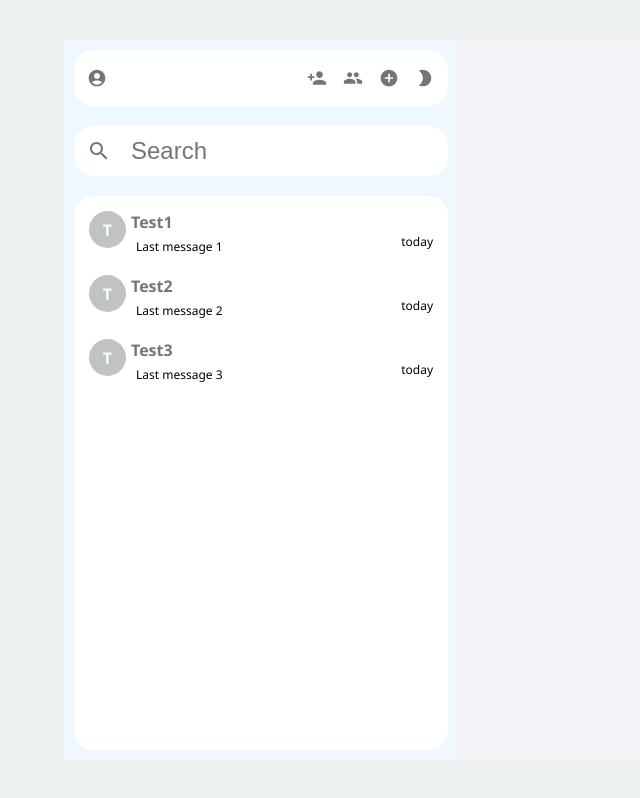
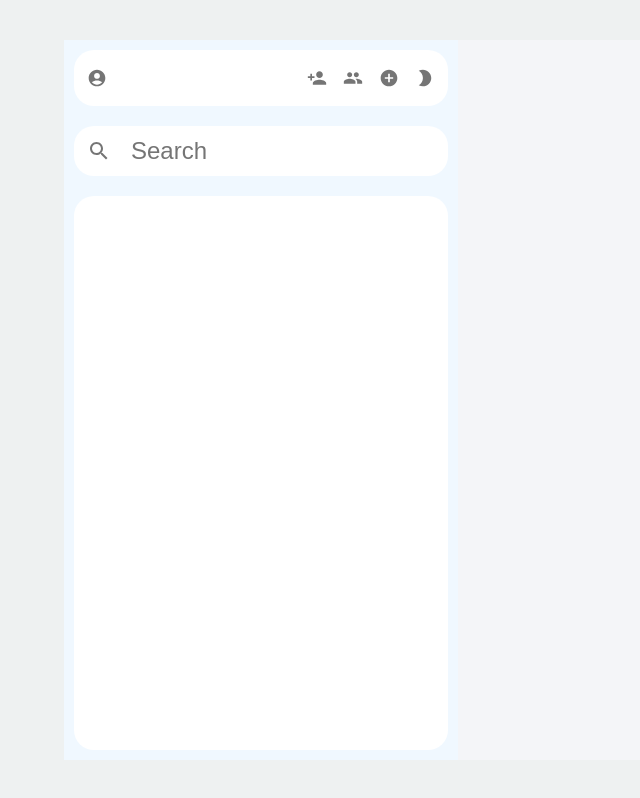
Before and after one commit to yogiwoo/Chat_app_clone, a React (Create React App) app: page /app in a window 1280 px wide. Shown: the whole page, without its empty margins (0-640 px from the left). Built offline with nearby package versions, Linux system fonts and the light colour scheme.

Commit message:
temp commit

```diff
--- a/src/Components/Sidebar.js
+++ b/src/Components/Sidebar.js
@@ -12,28 +12,23 @@ import { useNavigate } from "react-router-dom";
 import LightModeIcon from "@mui/icons-material/LightMode";
 import { useSelector, useDispatch } from "react-redux";
 import { toggleTheme } from "../Features/themeSlice";
+import axios from 'axios';
+const route="http://localhost:5000"
+const userId=localStorage.getItem('_id')
 function Sidebar() {
   //const [lightTheme,setLightTheme]=useState(true)
   const lightTheme = useSelector((state) => state.themeKey);
   const dispatch = useDispatch();
-  const [conversations, setConversations] = useState([
-    {
-      name: "Test1",
-      lastMessage: "Last message 1",
-      timeStamp: "today",
-    },
-    {
-      name: "Test2",
-      lastMessage: "Last message 2",
-      timeStamp: "today",
-    },
-    {
-      name: "Test3",
-      lastMessage: "Last message 3",
-      timeStamp: "today",
-    },
-  ]);
+  const [conversations, setConversations] = useState([]);
   const navigate = useNavigate();
+
+  const fetchConvesation= async()=>{
+    try{
+      const response=await axios.get(`${route}/chat/loadChatSessions?userId=${userId}`)
+    }catch(e){
+
+    }
+  }
   return (
     <div className="sidebar-container">
       <div className={"sb-header" + (lightTheme ? "" : " dark")}>
```
Also changed, not shown: 1 other file (tests, documents, lock files or other folders).
